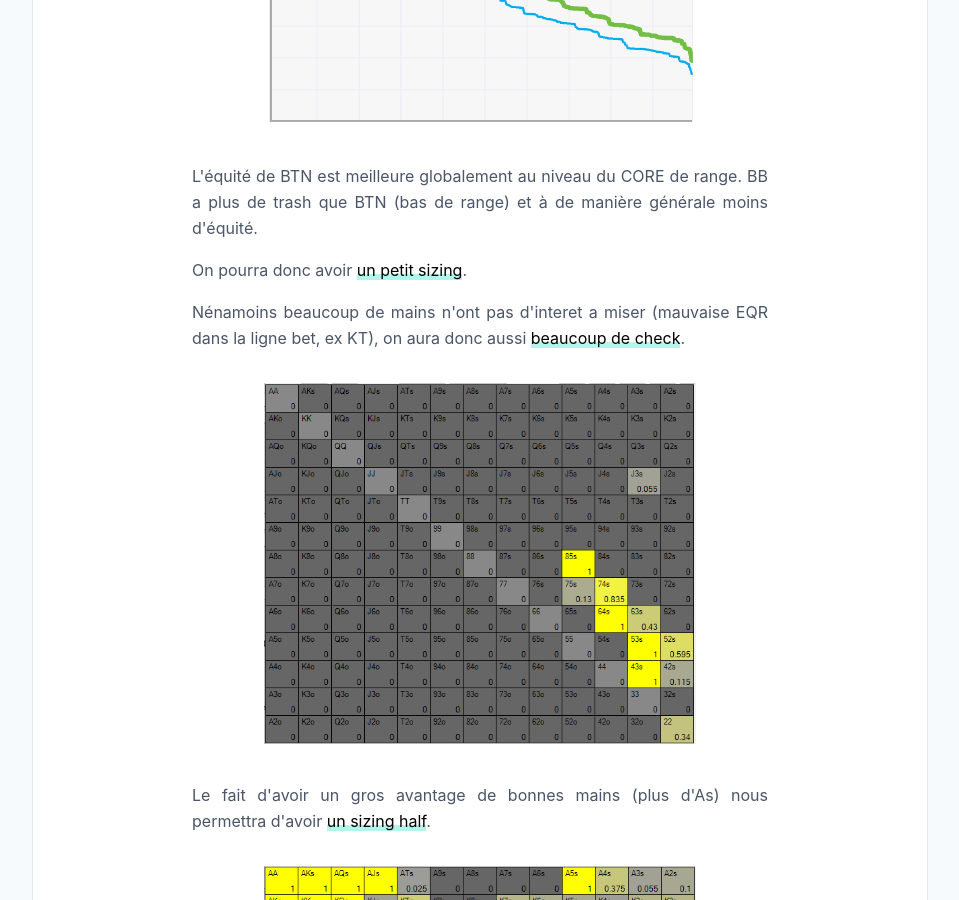
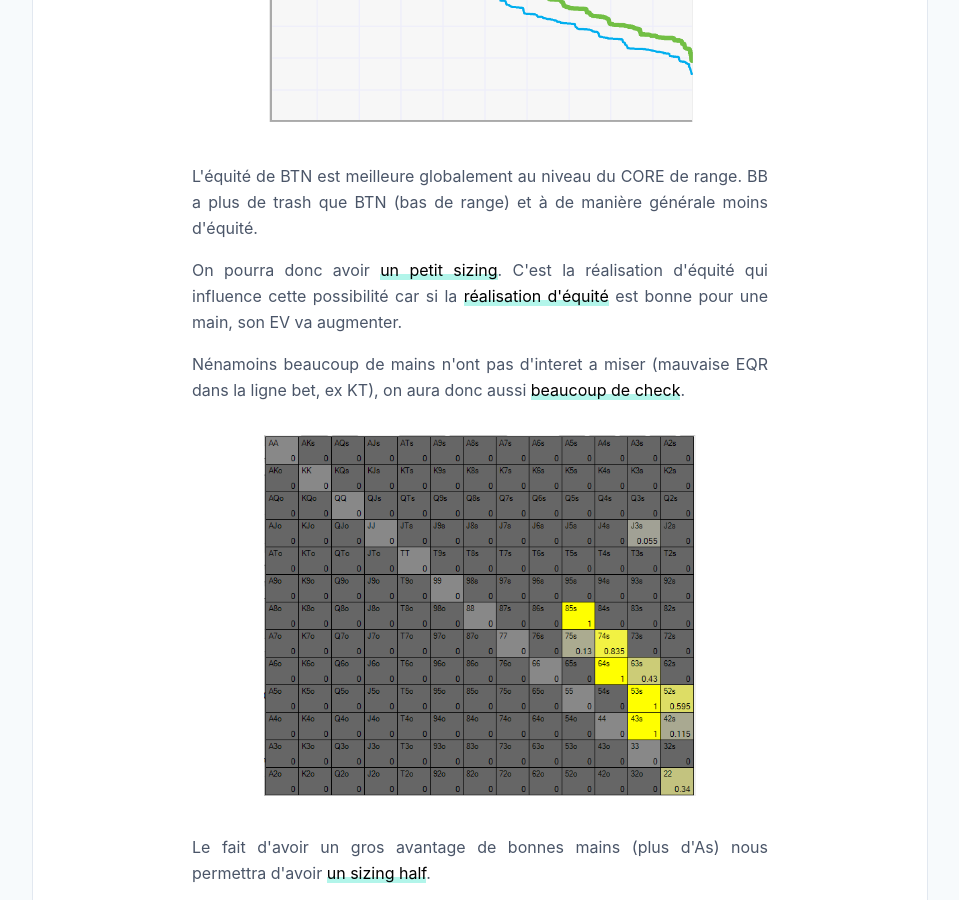
Before and after one commit to greglejeune/blog, a Jekyll site: the page built from _posts/2024-02-04-btnvsbb-cbet-As7d2c.md, in a window 1280 px wide and 900 px high, scrolled down 750 px. Shown: the whole window, without its empty margins (160-1119 px from the left). Built offline with Jekyll 4.4.1, drawn with Linux system fonts in a browser that asks for light colours.

Commit message:
Update 2024-02-04-btnvsbb-cbet-As7d2c.md

```diff
--- a/_posts/2024-02-04-btnvsbb-cbet-As7d2c.md
+++ b/_posts/2024-02-04-btnvsbb-cbet-As7d2c.md
@@ -31,7 +31,7 @@ categories: pu btnvsbb cbet srp
 
   <p>L'équité de BTN est meilleure globalement au niveau du CORE de range. BB a plus de trash que BTN (bas de range) et à de manière générale moins d'équité.</p>
 
-  <p>On pourra donc avoir <span>un petit sizing</span>.</p>
+  <p>On pourra donc avoir <span>un petit sizing</span>. C'est la réalisation d'équité qui influence cette possibilité car si la <span>réalisation d'équité</span> est bonne pour une main, son EV va augmenter.</p>
 
   <p>Nénamoins beaucoup de mains n'ont pas d'interet a miser (mauvaise EQR dans la ligne bet, ex KT), on aura donc aussi <span>beaucoup de check</span>.</p>
 
```
